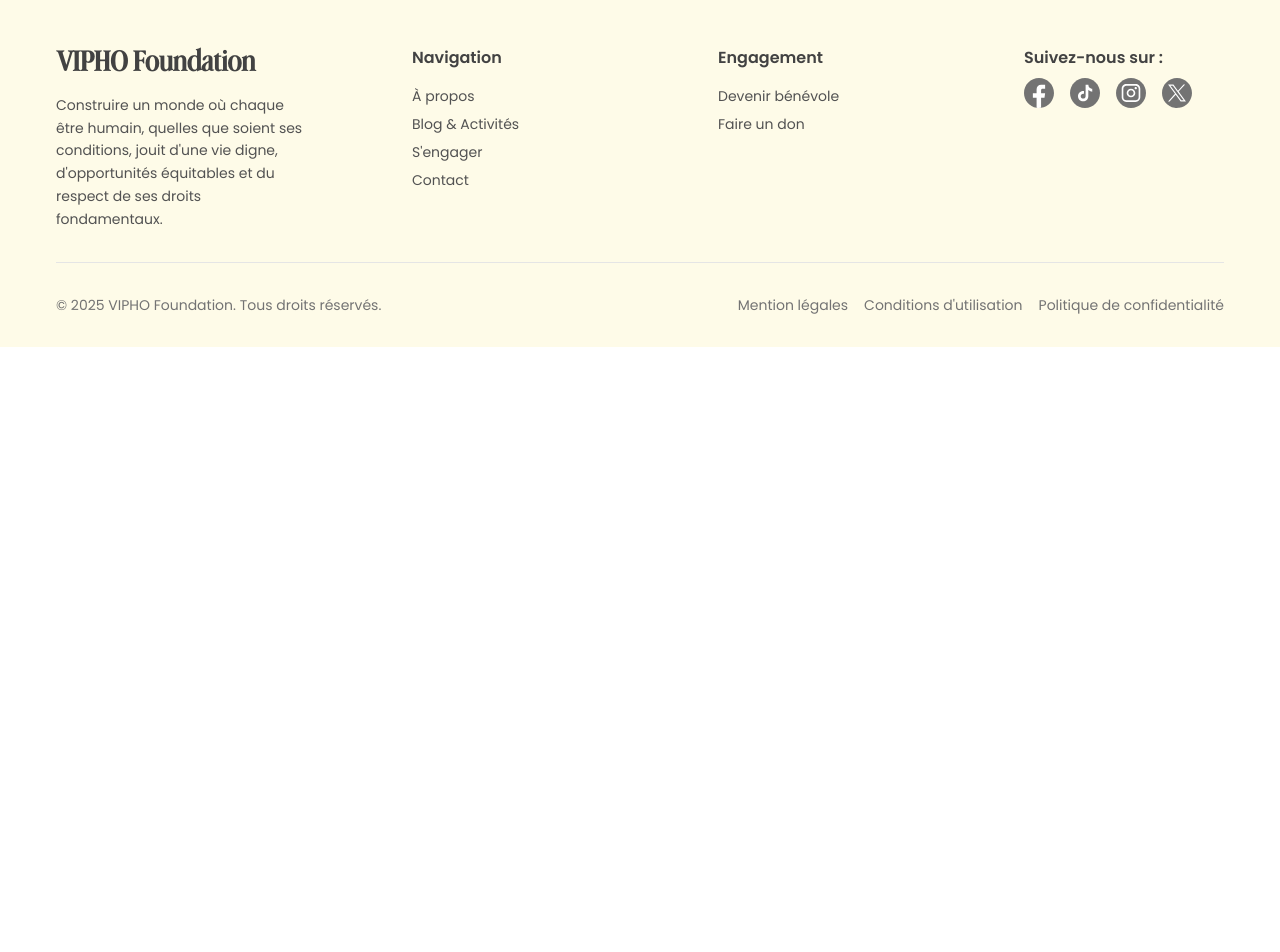
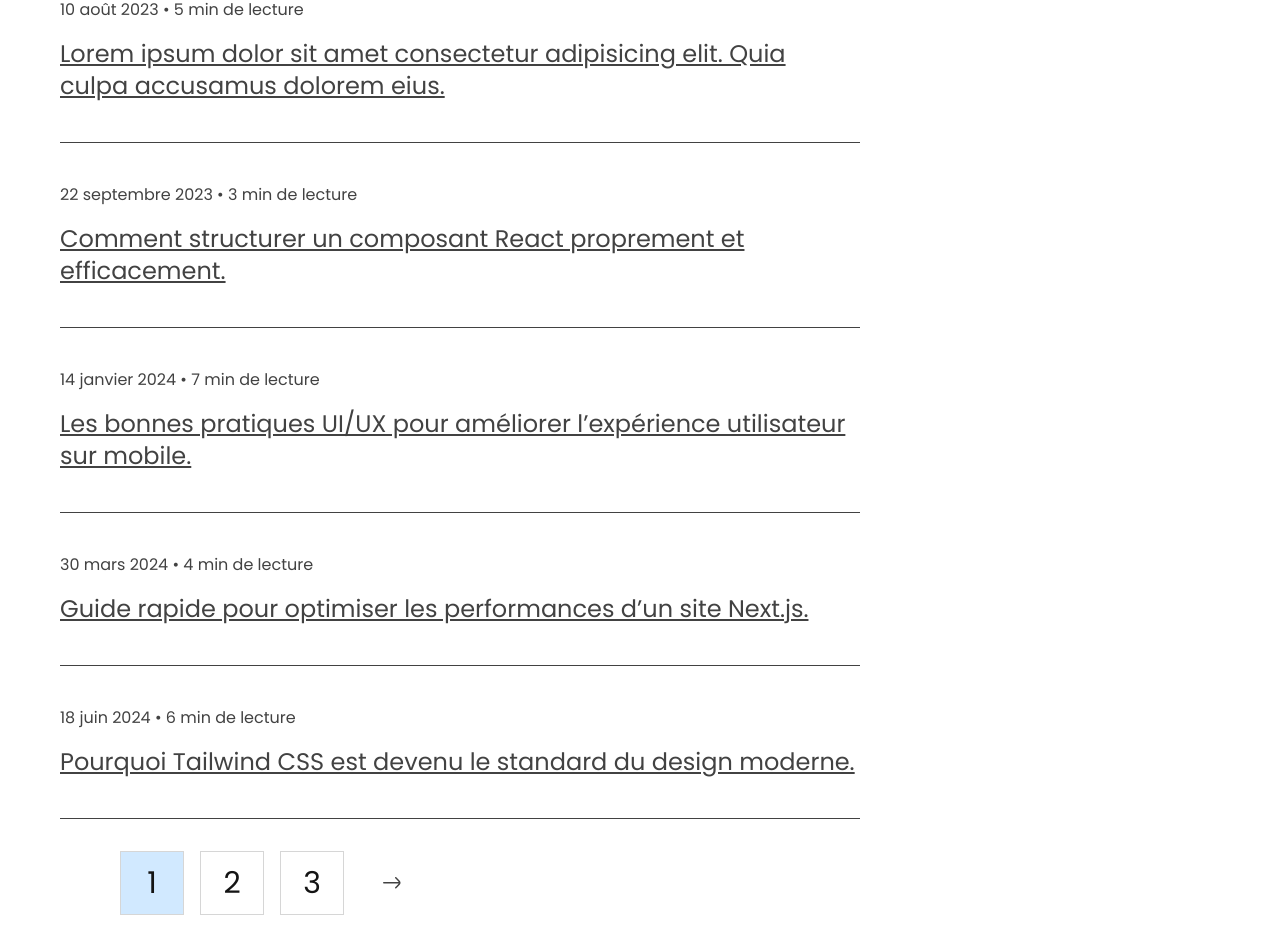
Before and after one commit to Salimkaneki/viphofoundation.com, a Next.js app: page /blog-et-activite/article in a window 1280 px wide. Shown: the part 813-1765 px from the top of the page. Before the commit the page ends 1160 px from the top, so only its background shows below. Built offline with nearby package versions, Linux system fonts and the light colour scheme.

Commit message:
feat: Article page

```diff
--- a/app/(nav-pages)/blog-et-activite/article/page.tsx
+++ b/app/(nav-pages)/blog-et-activite/article/page.tsx
@@ -1,4 +1,9 @@
+"use client";
+
 import Breadcrumb from "@/components/breadcrumb";
+import { TextBlogCard } from "@/components/cards";
+import Pagination from "@/components/pagination";
+import { SectionHeader } from "@/components/sections";
 
 export default function ArticlePage() {
   return (
@@ -17,13 +22,52 @@ export default function ArticlePage() {
         <h1 className="font-display text-5xl font-bold text-center text-gray-800 mb-6">
           Lorem article ipsum dolor sit amet consectetur.
         </h1>
-        <div className="bg-primary-400 w-[1246px] h-[346px]"></div>
+        <div className="bg-primary-400 w-311.5 h-86.5"></div>
       </section>
 
       {/* Section secondaire */}
-      <section className="w-full mx-auto px-4 sm:px-6 lg:px-8 py-12">
-        <div className="text-center text-gray-800">
-          fnùfgù
+      <section className="w-full px-15 py-12">
+        <div className="  text-gray-800">
+          <SectionHeader title= "Autres articles"/>
+          <div>
+            <TextBlogCard
+              date="10 août 2023"
+              readTime="5"
+              title="Lorem ipsum dolor sit amet consectetur adipisicing elit. Quia culpa accusamus dolorem eius."
+            />
+
+            <TextBlogCard
+              date="22 septembre 2023"
+              readTime="3"
+              title="Comment structurer un composant React proprement et efficacement."
+            />
+
+            <TextBlogCard
+              date="14 janvier 2024"
+              readTime="7"
+              title="Les bonnes pratiques UI/UX pour améliorer l’expérience utilisateur sur mobile."
+            />
+
+            <TextBlogCard
+              date="30 mars 2024"
+              readTime="4"
+              title="Guide rapide pour optimiser les performances d’un site Next.js."
+            />
+
+            <TextBlogCard
+              date="18 juin 2024"
+              readTime="6"
+              title="Pourquoi Tailwind CSS est devenu le standard du design moderne."
+            />
+          </div>
+        </div>
+
+        <div className="px-15 pb-10 mt-8">
+          <Pagination
+            currentPage={1}
+            totalPages={5}
+            onPageChange={(page) => console.log("Page changed to:", page)}
+          />
         </div>
       </section>
     </div>
--- a/app/page.tsx
+++ b/app/page.tsx
@@ -38,19 +38,19 @@ export default function Home() {
       {/* -------- SECTION 1 -------- */}
       <section className="px-15">
         <div className="w-full flex flex-col items-center justify-between gap-8">
-          <h1 className="w-[960px] font-display text-5xl font-bold text-center text-gray-800 mt-10 px-4">
+          <h1 className="w-240 font-display text-5xl font-bold text-center text-gray-800 mt-10 px-4">
             Quand la solidarite devient un geste, l’espoir renait dans chaque vie.
           </h1>
 
           <div className="flex flex-row w-full gap-8">
-            <div className="flex-1 h-[346px] bg-primary-300"></div>
-            <div className="w-[346px] h-[346px] bg-primary-900"></div>
+            <div className="flex-1 h-86.5 bg-primary-300"></div>
+            <div className="w-86.5 h-86.5 bg-primary-900"></div>
           </div>
         </div>
       </section>
 
       {/* -------- SECTION 2 -------- */}
-      <section className="w-full h-[200px] bg-yellow-50 justify-center flex items-center px-4 mt-10">
+      <section className="w-full h-50 bg-yellow-50 justify-center flex items-center px-4 mt-10">
         <div className="max-w-7xl mx-auto px-4">
           <h2 className="font-display text-4xl font-bold text-center text-gray-800 mt-10 mb-8">
             Nos domaines d&apos;intervention
@@ -64,7 +64,7 @@ export default function Home() {
           <div className="flex flex-col gap-2">
             <div className="flex flex-row items-center">
               <h1 className={titleClass}>A propos</h1>
-              <div className="w-[100px] h-px bg-gray-400 ml-4"></div>
+              <div className="w-25 h-px bg-gray-400 ml-4"></div>
             </div>
 
             <h1 className="font-sans text-3xl font-bold">
@@ -83,18 +83,18 @@ export default function Home() {
           </div>
         </div>
 
-        <div className="flex-[0.95] h-[350px] bg-primary-300"></div>
+        <div className="flex-[0.95] h-87.5 bg-primary-300"></div>
       </section>
 
       {/* -------- VISION -------- */}
       <section className="flex flex-row px-15 py-10 gap-4">
-        <div className="flex-[0.95] h-[350px] bg-primary-300"></div>
+        <div className="flex-[0.95] h-87.5 bg-primary-300"></div>
 
         <div className="flex-[0.95]">
           <div className="flex flex-col gap-2">
             <div className="flex flex-row items-center">
               <h1 className={titleClass}>Notre vision</h1>
-              <div className="w-[100px] h-px bg-gray-400 ml-4"></div>
+              <div className="w-25 h-px bg-gray-400 ml-4"></div>
             </div>
 
             <h1 className="font-sans text-3xl font-bold">
@@ -129,27 +129,27 @@ export default function Home() {
       <section className="flex flex-col px-15 py-10 gap-4">
         <div className="flex flex-row items-center">
           <h1 className={titleClass}>Objectifs</h1>
-          <div className="w-[100px] h-[1.5px] bg-gray-400 ml-4"></div>
+          <div className="w-25 h-[1.5px] bg-gray-400 ml-4"></div>
         </div>
 
         <div className="w-full bg-yellow-50 p-8">
           <div className="flex flex-row gap-8 justify-center">
             <div className="flex flex-col items-center text-center">
               <h1 className="font-display text-4xl font-bold mb-4">Humanite</h1>
-              <p className="w-[350px] text-gray-700">
+              <p className="w-87.5 text-gray-700">
                 Lorem ipsum dolor sit amet, consectetur adipiscing elit. Sed do eiusmod
                 tempor incididunt ut labore et dolore magna aliqua.
               </p>
             </div>
             <div className="flex flex-col items-center text-center">
               <h1 className="font-display text-4xl font-bold mb-4">Solidarite</h1>
-              <p className="w-[350px] text-gray-700">
+              <p className="w-87.5 text-gray-700">
                 Ut enim ad minim veniam, quis nostrud exercitation ullamco laboris nisi ut aliquip ex ea commodo consequat.
               </p>
             </div>
             <div className="flex flex-col items-center text-center">
               <h1 className="font-display text-4xl font-bold mb-4">Espoir</h1>
-              <p className="w-[350px] text-gray-700">
+              <p className="w-87.5 text-gray-700">
                 Duis aute irure dolor in reprehenderit in voluptate velit esse cillum dolore eu fugiat nulla pariatur.
               </p>
             </div>
--- a/components/cards/blog-card.tsx
+++ b/components/cards/blog-card.tsx
@@ -8,8 +8,8 @@ export default function BlogCard({
   title = "Lorem ipsum dolor sit am et,con sectetur adipiscing elit."
 }: BlogCardProps) {
   return (
-    <div className="shrink-0 w-[500px] group ]:">
-      <div className={`w-full h-[300px] ${cardColor}`}></div>
+    <div className="shrink-0 w-125 group ]:">
+      <div className={`w-full h-75 ${cardColor}`}></div>
       <h2 className="font-sans text-xl font-medium text-gray-600 mt-4 underline hover:text-primary-400 hover:no-underline cursor-pointer">
         {title}
       </h2>
--- a/components/cards/testimonial-card.tsx
+++ b/components/cards/testimonial-card.tsx
@@ -6,7 +6,7 @@ interface TestimonialCardProps {
 
 export default function TestimonialCard({ quote, name, role }: TestimonialCardProps) {
   return (
-    <div className="shrink-0 w-[500px] bg-white p-6 rounded-lg shadow-md border">
+    <div className="shrink-0 w-125 bg-white p-6 rounded-lg shadow-md border">
       <div className="text-primary-500 text-4xl mb-4">"</div>
       <p className="font-sans text-base text-gray-700 mb-4">{quote}</p>
       <p className="font-sans text-sm font-bold text-gray-800">{name}</p>
--- a/components/cards/text-blogCard.tsx
+++ b/components/cards/text-blogCard.tsx
@@ -7,7 +7,7 @@ interface TextBlogCardProps {
 
 export default function TextBlogCard({date, readTime, title}: TextBlogCardProps) {
     return (
-        <div className="w-[800px] py-10 border-b border-gray-700 text-gray-700 gap-4 flex flex-col">
+        <div className="w-200 py-10 border-b border-gray-700 text-gray-700 gap-4 flex flex-col">
             <p className="">{date} • {readTime} min de lecture</p>
             <a href="" className="text-gray-700 text-2xl underline hover:text-primary-400 hover:no-underline">{title}   </a>
         </div>
--- a/components/sections/scrollable-section.tsx
+++ b/components/sections/scrollable-section.tsx
@@ -50,7 +50,7 @@ export default function ScrollableSection({
       {title && (
         <div className="flex flex-row items-center">
           <h1 className="font-display font-bold text-3xl text-gray-500">{title}</h1>
-          <div className="w-[100px] h-px bg-gray-400 ml-4"></div>
+          <div className="w-25 h-px bg-gray-400 ml-4"></div>
         </div>
       )}
 
--- a/components/sections/section-header.tsx
+++ b/components/sections/section-header.tsx
@@ -7,7 +7,7 @@ export default function SectionHeader({ title, className = "" }: SectionHeaderPr
   return (
     <div className={`flex flex-row items-center ${className}`}>
       <h1 className="font-display font-bold text-4xl text-gray-500">{title}</h1>
-      <div className="w-[100px] h-px bg-gray-400 ml-4"></div>
+      <div className="w-25 h-px bg-gray-400 ml-4"></div>
     </div>
   );
 }
```
Also changed, not shown: package.json (+9 -9 lines), 1 other file (tests, documents, lock files or other folders).
